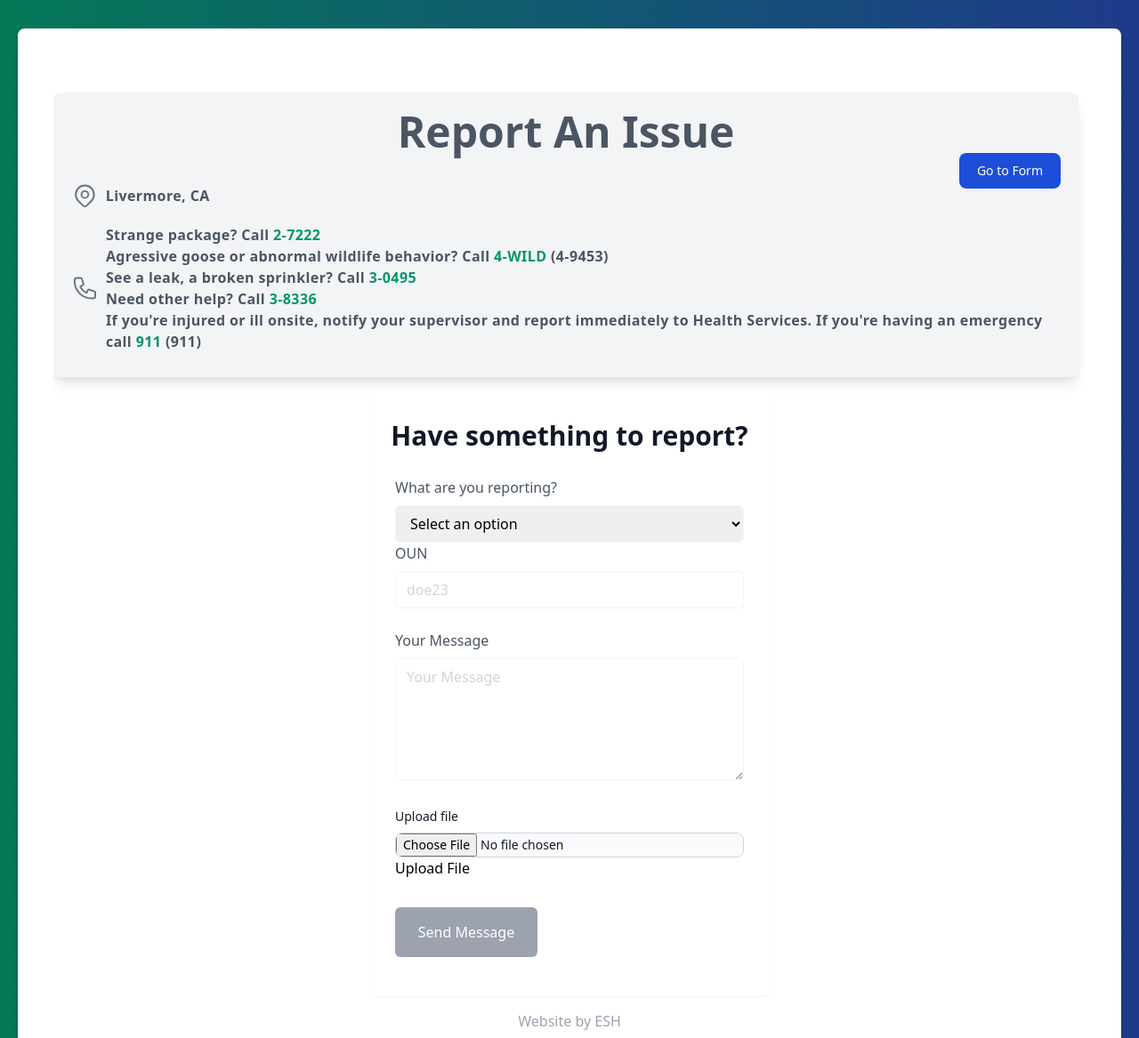
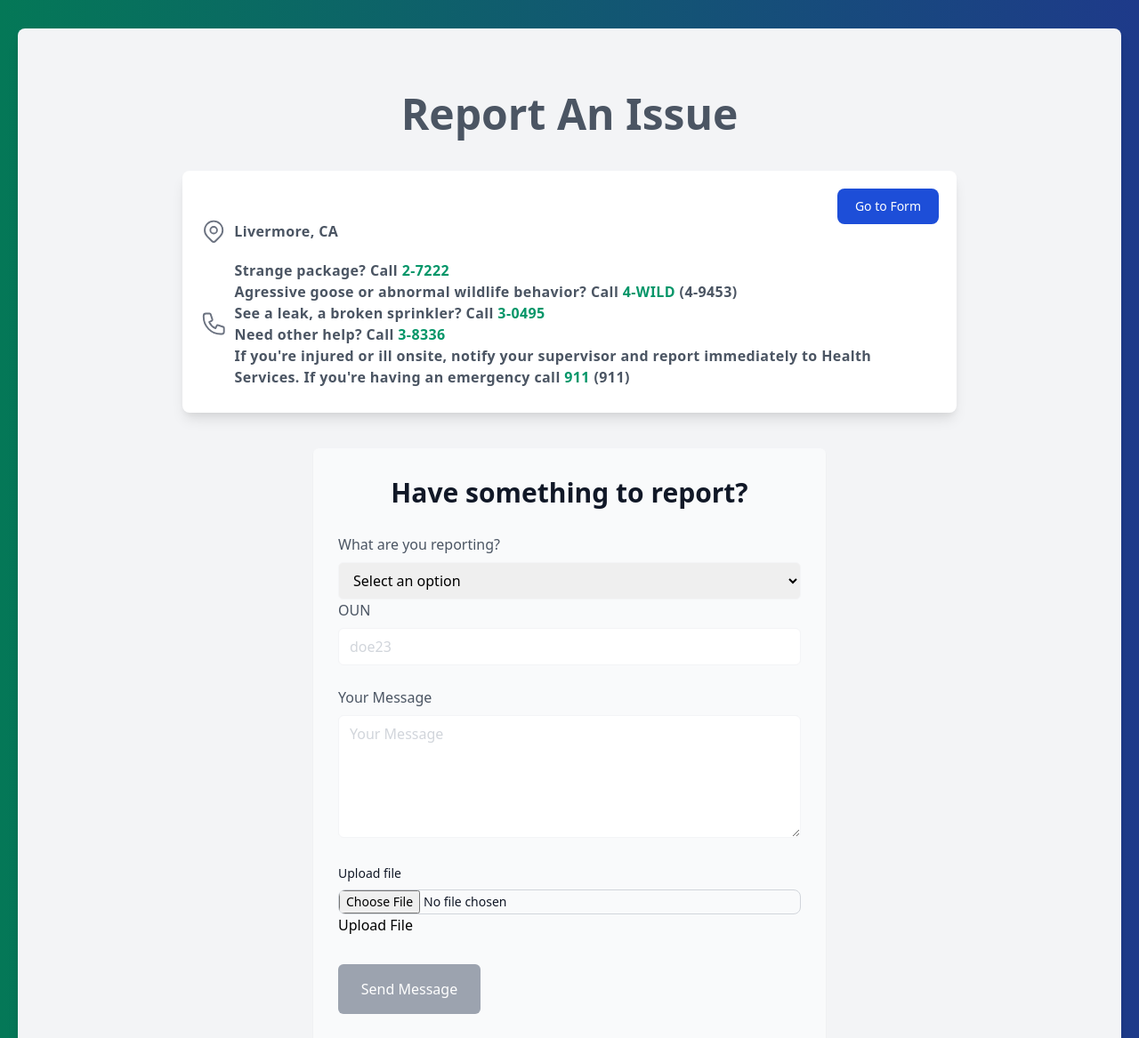
Before and after one commit to ariley/help.llnl, a plain HTML site: page index.html in a window 1280 px wide. Shown: the top 1167 px of the page at 89% size. Drawn offline with nearby package versions, Linux system fonts and the light colour scheme.

Commit message:
aligtnement

```diff
--- a/index.html
+++ b/index.html
@@ -38,19 +38,23 @@
         <!-- Second card -->
 
         <div class="container px-4 pt-6 pb-6 mx-auto">
-          <div class="bg-white rounded-lg shadow-lg p-5 md:p-10 mx-1 my-2">
+          <div class="bg-gray-100 rounded-lg shadow-lg p-5 md:p-10 mx-1 my-2">
             <div class="mx-auto">
               <div class="mt-8 overflow-hidden">
                 <div class="grid grid-cols-1 md:grid-cols-1">
+
+                  <div>
+                    <h1
+                    class="text-4xl pb-10 sm:text-5xl text-gray-600 dark:text-gray-400 font-bold text-center"
+                  >
+                    Report An Issue
+                  </h1>
+                  </div>
                   <div
-                    class="p-5 mr-2 bg-gray-100 dark:bg-gray-100 sm:rounded-lg rounded-lg shadow-lg"
+                    class="w-3/4 mx-auto p-5 bg-white dark:bg-gray-100 sm:rounded-lg rounded-lg shadow-lg"
                   >
 
-                    <h1
-                      class="text-4xl sm:text-5xl text-gray-600 dark:text-gray-400 font-bold text-center"
-                    >
-                      Report An Issue
-                    </h1>
+
                     <button
                       type="button"
                       class="float-right text-white bg-blue-700 hover:bg-blue-800 focus:ring-4 focus:ring-blue-300 font-medium rounded-lg text-sm px-5 py-2.5 me-2 mb-2 dark:bg-blue-600 dark:hover:bg-blue-700 focus:outline-none dark:focus:ring-blue-800"
@@ -147,7 +151,7 @@
                   <div class="items-center min-h-screen">
                     <div class="container mx-auto">
                       <div
-                        class="max-w-md mx-auto my-4 bg-white p-5 rounded-md shadow-sm"
+                        class="max-w-xl mx-auto my-4 bg-gray-50 p-5 mt-10 rounded-md shadow-sm"
                       >
                         <div class="text-center">
                           <h1
```
